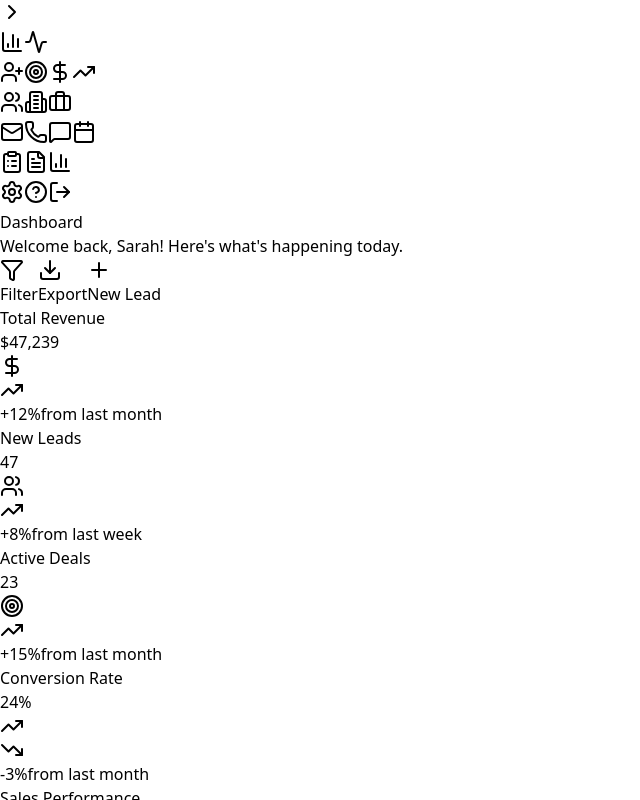
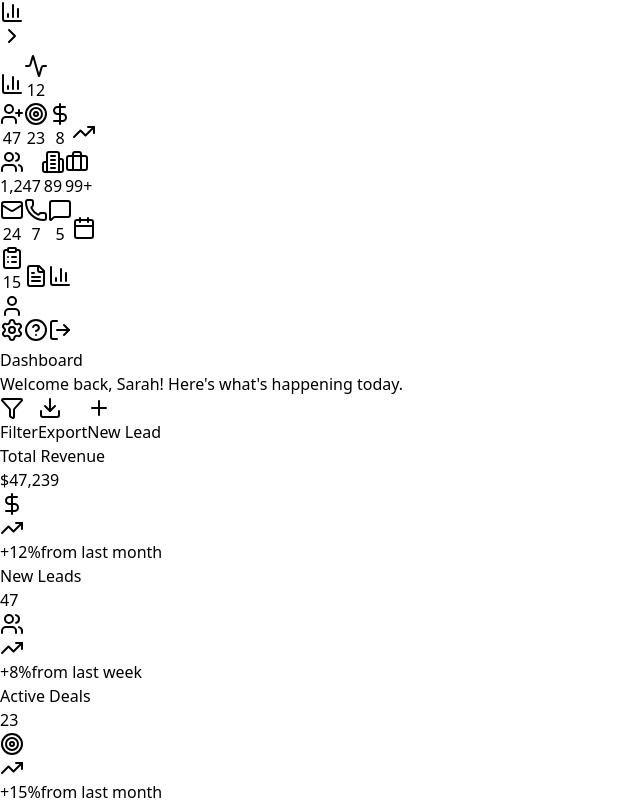
Before and after one commit to Uvindu2002/CRM-Nexus, a React (Vite) app in the folder Frontend/: page /dashboard in a window 1280 px wide. Both pictures are taken after a click on the button 12 px from the left and 84 px from the top of the page. Shown: the top 800 px of the page, without its empty margins (0-640 px from the left). Built offline with nearby package versions, Linux system fonts and the light colour scheme.

Commit message:
Refactor CRMSidebar for improved layout and interaction; adjust padding and add expand/collapse buttons

```diff
--- a/Frontend/src/component/CRMSidebar.tsx
+++ b/Frontend/src/component/CRMSidebar.tsx
@@ -22,7 +22,8 @@ import {
   Activity,
   Briefcase,
   ClipboardList,
-  MessageSquare
+  MessageSquare,
+  Menu
 } from 'lucide-react';
 
 interface CRMSidebarProps {
@@ -84,11 +85,11 @@ const CRMSidebar: React.FC<CRMSidebarProps> = ({ onMenuSelect, activeItem }) =>
   ];
 
   return (
-    <div className={`bg-white border-r border-gray-200 transition-all duration-300 ${isCollapsed ? 'w-16' : 'w-72'} flex flex-col h-full`}>
+    <div className={`bg-white border-r border-gray-200 transition-all duration-300 ${isCollapsed ? 'w-20' : 'w-72'} flex flex-col h-full`}>
       {/* Header */}
-      <div className="p-4 border-b border-gray-200">
+      <div className={`border-b border-gray-200 ${isCollapsed ? 'p-2' : 'p-4'}`}>
         <div className="flex items-center justify-between">
-          {!isCollapsed && (
+          {!isCollapsed ? (
             <div className="flex items-center gap-3">
               <div className="w-10 h-10 bg-blue-600 rounded-lg flex items-center justify-center">
                 <BarChart3 className="w-5 h-5 text-white" />
@@ -98,19 +99,38 @@ const CRMSidebar: React.FC<CRMSidebarProps> = ({ onMenuSelect, activeItem }) =>
                 <p className="text-xs text-blue-600">Sales Management</p>
               </div>
             </div>
+          ) : (
+            <div className="w-full flex flex-col items-center gap-2">
+              <div className="w-10 h-10 bg-blue-600 rounded-lg flex items-center justify-center">
+                <BarChart3 className="w-5 h-5 text-white" />
+              </div>
+              {/* Expand Button inside collapsed sidebar */}
+              <button
+                onClick={() => setIsCollapsed(false)}
+                className="w-8 h-8 bg-blue-100 hover:bg-blue-200 text-blue-600 hover:text-blue-700 rounded-lg transition-all duration-200 flex items-center justify-center group"
+                title="Expand Sidebar"
+              >
+                <ChevronRight className="w-4 h-4 group-hover:scale-110 transition-transform" />
+              </button>
+            </div>
           )}
-          <button
-            onClick={() => setIsCollapsed(!isCollapsed)}
-            className="p-1.5 rounded-md hover:bg-gray-100 text-gray-500 hover:text-gray-700 transition-colors"
-          >
-            {isCollapsed ? <ChevronRight className="w-4 h-4" /> : <ChevronLeft className="w-4 h-4" />}
-          </button>
+
+          {/* Collapse Button - Only shown when expanded */}
+          {!isCollapsed && (
+            <button
+              onClick={() => setIsCollapsed(true)}
+              className="w-8 h-8 bg-gray-100 hover:bg-blue-100 text-gray-600 hover:text-blue-600 rounded-lg transition-all duration-200 flex items-center justify-center group"
+              title="Collapse Sidebar"
+            >
+              <ChevronLeft className="w-4 h-4 group-hover:scale-110 transition-transform" />
+            </button>
+          )}
         </div>
       </div>
 
       {/* Quick Stats */}
       {!isCollapsed && (
-        <div className="p-4 bg-blue-50 border-b border-blue-100">
+        <div className="p-2 bg-blue-50 border-b border-blue-100">
           <div className="grid grid-cols-2 gap-3 text-center">
             <div className="bg-white rounded-lg p-3 shadow-sm">
               <div className="text-2xl font-bold text-blue-600">$47K</div>
@@ -138,15 +158,16 @@ const CRMSidebar: React.FC<CRMSidebarProps> = ({ onMenuSelect, activeItem }) =>
         </div>
       )}
 
+
       {/* Navigation */}
-      <nav className="flex-1 overflow-y-auto">
-        <div className="p-4 space-y-6">
+      <div className="flex-1 overflow-y-auto py-4">
+        <nav className="space-y-6">
           {menuSections.map((section) => (
-            <div key={section.title}>
+            <div key={section.title} className={isCollapsed ? 'px-2' : 'px-4'}>
               {!isCollapsed && (
-                <h3 className="text-xs font-semibold text-gray-400 uppercase tracking-wider mb-3">
+                <h2 className="mb-2 text-xs font-semibold text-gray-500 uppercase tracking-wider">
                   {section.title}
-                </h3>
+                </h2>
               )}
               <div className="space-y-1">
                 {section.items.map((item) => {
@@ -155,23 +176,39 @@ const CRMSidebar: React.FC<CRMSidebarProps> = ({ onMenuSelect, activeItem }) =>
 
                   return (
                     <button
-                      key={item.id}                      onClick={() => onMenuSelect(item.id)}
-                      className={`w-full flex items-center gap-3 px-3 py-2.5 rounded-lg text-left transition-all duration-200 group ${
+                      key={item.id}
+                      onClick={() => onMenuSelect(item.id)}
+                      className={`w-full flex items-center ${
+                        isCollapsed ? 'justify-center' : 'gap-3'
+                      } ${
+                        isCollapsed ? 'px-2 py-3' : 'px-3 py-2.5'
+                      } rounded-lg text-left transition-all duration-200 group ${
                         isActive
                           ? 'bg-blue-50 text-blue-700 border border-blue-200 shadow-sm'
                           : 'text-gray-600 hover:bg-gray-50 hover:text-gray-900'
+                      }${
+                        isCollapsed ? ' mx-2' : ''
                       }`}
-                      title={isCollapsed ? item.label : ''}
+                      title={isCollapsed ? `${item.label}${item.badge ? ` (${item.badge})` : ''}` : ''}
                     >
-                      <Icon className={`w-5 h-5 flex-shrink-0 ${isActive ? 'text-blue-600' : ''}`} />
+                      <div className="relative">
+                        <Icon className={`w-5 h-5 flex-shrink-0 ${isActive ? 'text-blue-600' : ''}`} />
+                        {item.badge && isCollapsed && (
+                          <div className="absolute -top-2 -right-2 w-5 h-5 bg-red-500 rounded-full flex items-center justify-center border-2 border-white">
+                            <span className="text-[10px] font-bold text-white">
+                              {parseInt(item.badge) > 99 ? '99+' : item.badge}
+                            </span>
+                          </div>
+                        )}
+                      </div>
                       {!isCollapsed && (
                         <>
                           <span className="font-medium flex-1">{item.label}</span>
                           {item.badge && (
-                            <span className={`text-xs px-2 py-0.5 rounded-full font-medium ${
+                            <span className={`px-2 py-1 text-xs font-medium rounded-full ${
                               isActive
                                 ? 'bg-blue-600 text-white'
-                                : 'bg-gray-200 text-gray-600 group-hover:bg-blue-100 group-hover:text-blue-700'
+                                : 'bg-blue-100 text-blue-600'
                             }`}>
                               {item.badge}
                             </span>
@@ -184,11 +221,11 @@ const CRMSidebar: React.FC<CRMSidebarProps> = ({ onMenuSelect, activeItem }) =>
               </div>
             </div>
           ))}
-        </div>
-      </nav>
+        </nav>
+      </div>
 
-      {/* Bottom Section */}
-      <div className="p-4 border-t border-gray-200 bg-gray-50">
+      {/* Bottom section */}
+      <div className={`border-t border-gray-200 ${isCollapsed ? 'p-2' : 'p-4'}`}>
         {/* User Profile */}
         {!isCollapsed && (
           <div className="mb-4 p-3 bg-white rounded-lg shadow-sm border border-gray-100">
@@ -208,6 +245,18 @@ const CRMSidebar: React.FC<CRMSidebarProps> = ({ onMenuSelect, activeItem }) =>
           </div>
         )}
 
+        {/* Collapsed User Avatar */}
+        {isCollapsed && (
+          <div className="mb-3 flex justify-center">
+            <div className="relative">
+              <div className="w-10 h-10 bg-blue-600 rounded-full flex items-center justify-center">
+                <User className="w-5 h-5 text-white" />
+              </div>
+              <div className="absolute -top-1 -right-1 w-3 h-3 bg-red-500 rounded-full border border-white"></div>
+            </div>
+          </div>
+        )}
+
         {/* Bottom Menu Items */}
         <div className="space-y-1">
           {bottomItems.map((item) => {
@@ -216,7 +265,9 @@ const CRMSidebar: React.FC<CRMSidebarProps> = ({ onMenuSelect, activeItem }) =>
             return (
               <button
                 key={item.id}
-                className={`w-full flex items-center gap-3 px-3 py-2 rounded-lg text-left transition-colors ${
+                className={`w-full flex items-center ${
+                  isCollapsed ? 'justify-center px-2 py-3' : 'gap-3 px-3 py-2'
+                } rounded-lg text-left transition-colors ${
                   item.id === 'logout'
                     ? 'text-red-600 hover:bg-red-50 hover:text-red-700'
                     : 'text-gray-600 hover:bg-white hover:text-gray-900'
--- a/Frontend/src/pages/Dashboard.tsx
+++ b/Frontend/src/pages/Dashboard.tsx
@@ -29,7 +29,7 @@ const Dashboard: React.FC = () => {
 
       {/* Main Dashboard Content */}
       <div className="flex-1 overflow-y-auto">
-        <div className="p-8">
+        <div className="p-6">
           {/* Header */}
           <div className="flex justify-between items-center mb-8">
             <div>
```
